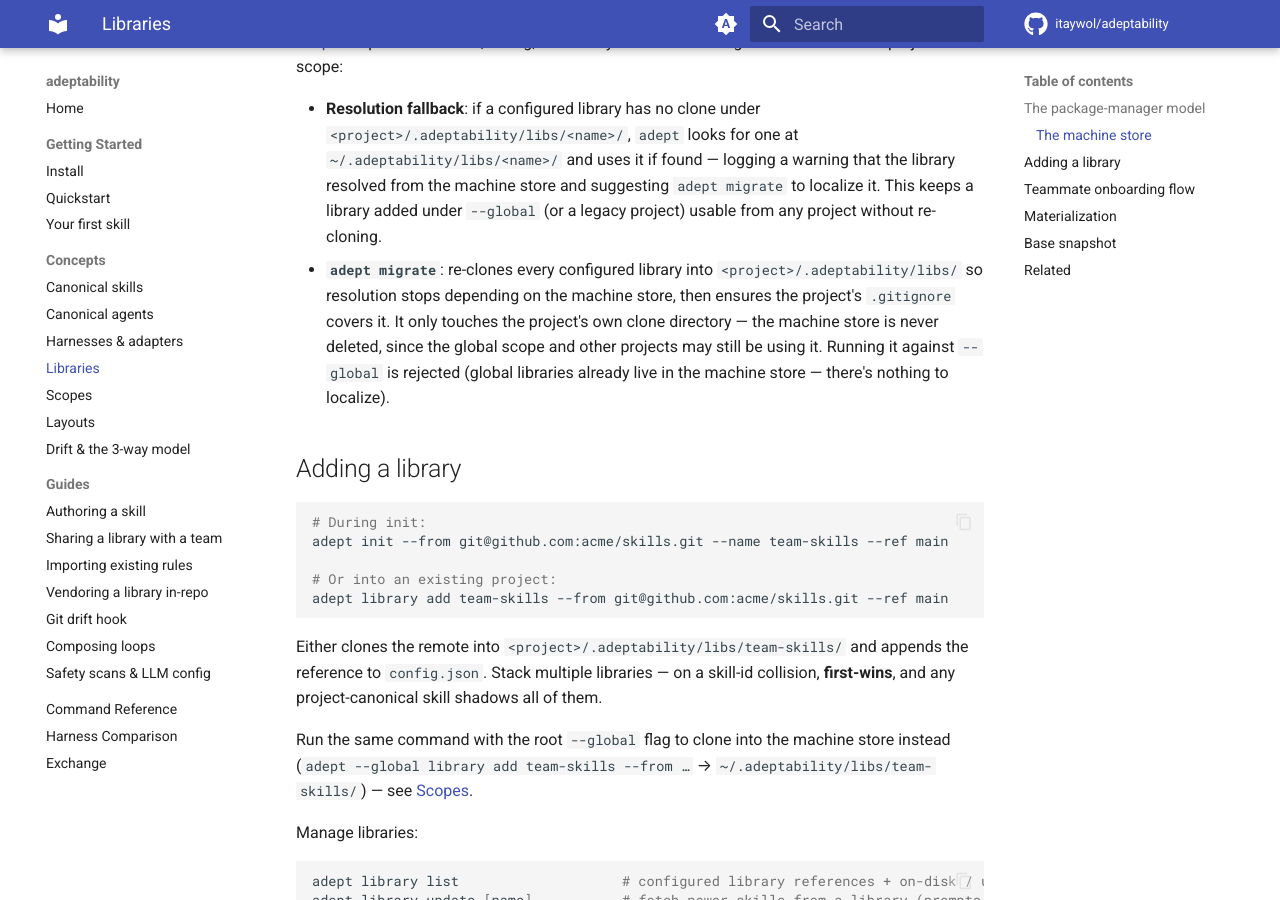
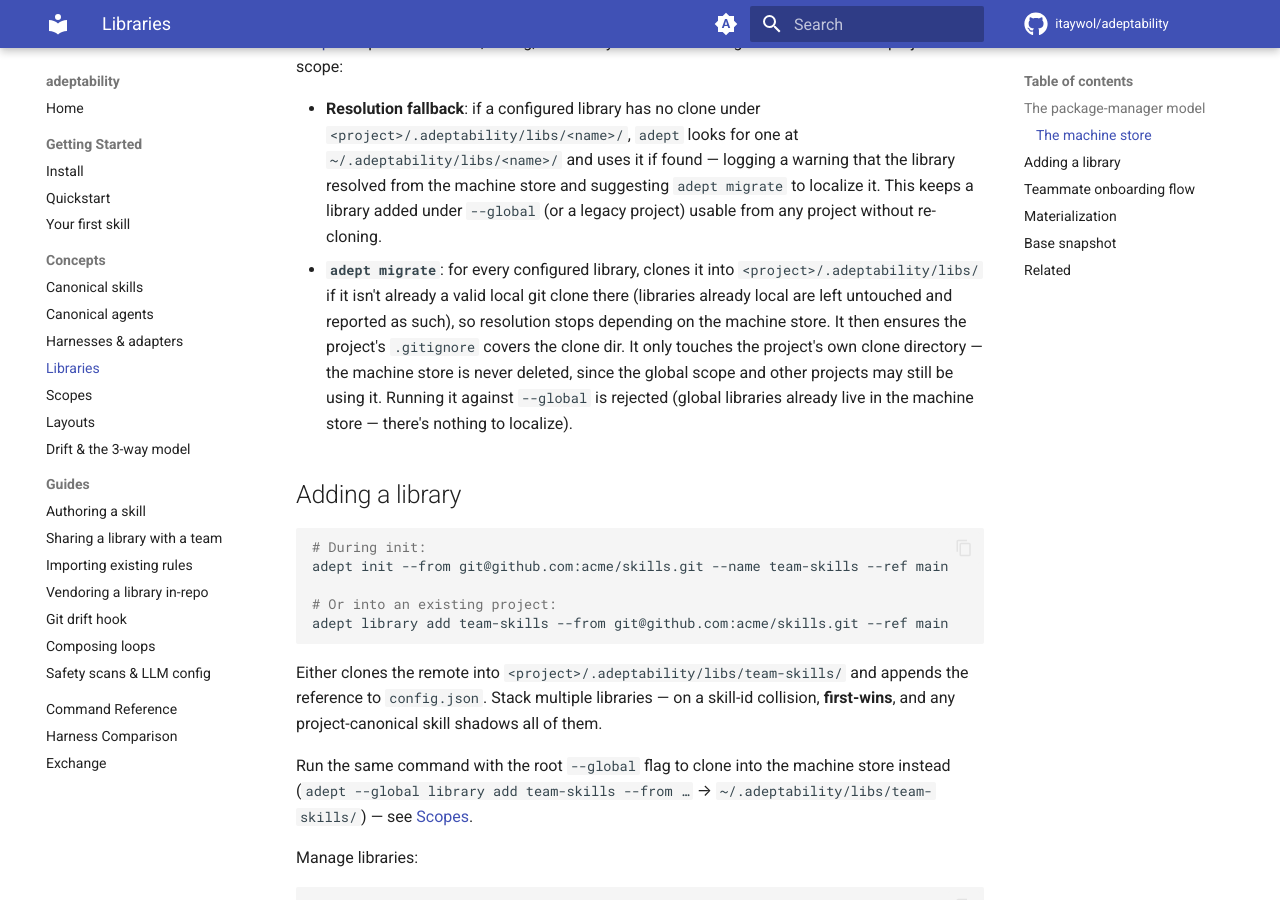
Before and after one commit to itaywol/adeptability, an MkDocs documentation site: the page built from docs/concepts/libraries.md, in a window 1280 px wide and 900 px high, scrolled down 1014 px. Built offline with MkDocs 1.6.1 and Material for MkDocs 9.7.7, drawn with Linux system fonts in a browser that asks for light colours; comment, search, counter and statistics services are not loaded.

Commit message:
docs: vendoring re-append caveat; migrate/sharing wording fixes

```diff
--- a/docs/concepts/libraries.md
+++ b/docs/concepts/libraries.md
@@ -50,12 +50,14 @@ back to it from project scope:
   resolved from the machine store and suggesting `adept migrate` to localize it. This keeps a
   library added under `--global` (or a legacy project) usable from any project without
   re-cloning.
-- **`adept migrate`**: re-clones every configured library into
-  `<project>/.adeptability/libs/` so resolution stops depending on the machine store, then
-  ensures the project's `.gitignore` covers it. It only touches the project's own clone
-  directory — the machine store is never deleted, since the global scope and other projects
-  may still be using it. Running it against `--global` is rejected (global libraries already
-  live in the machine store — there's nothing to localize).
+- **`adept migrate`**: for every configured library, clones it into
+  `<project>/.adeptability/libs/` if it isn't already a valid local git clone there
+  (libraries already local are left untouched and reported as such), so resolution stops
+  depending on the machine store. It then ensures the project's `.gitignore` covers the clone
+  dir. It only touches the project's own clone directory — the machine store is never deleted,
+  since the global scope and other projects may still be using it. Running it against
+  `--global` is rejected (global libraries already live in the machine store — there's nothing
+  to localize).
 
 ## Adding a library
 
```
Also changed, not shown: docs/guides/sharing-a-library.md (+1 -1 lines), docs/guides/vendoring.md (+7 -0 lines).
